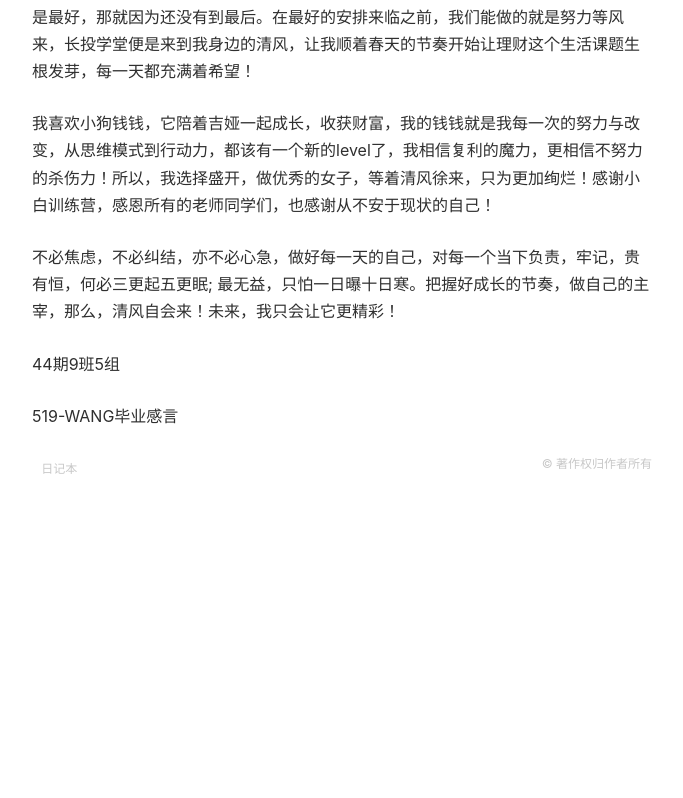
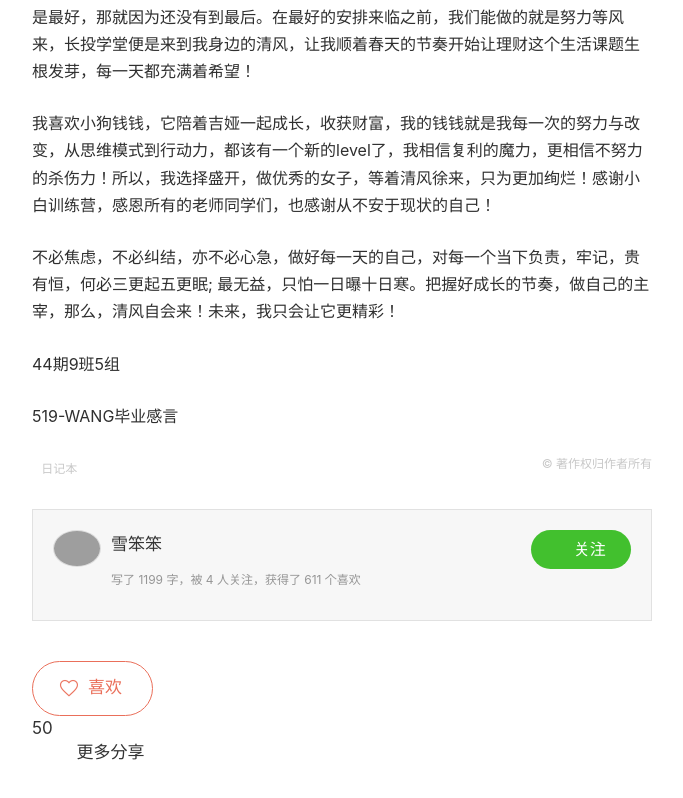
Before and after one commit to mask1007/jianshu-new, a Nuxt app: page /p/123 in a window 1280 px wide. Shown: the part 992-1790 px from the top of the page, without its empty margins (298-981 px from the left). Before the commit the page ends 1541 px from the top, so only its background shows below. Built offline with nearby package versions, Linux system fonts and the light colour scheme; grey boxes are pictures that could not be loaded; a web font is replaced by a local one.

Commit message:
喜欢按钮50%

```diff
--- a/assets/css/index.css
+++ b/assets/css/index.css
@@ -277,61 +277,61 @@
     margin: 0 auto;
     width: 620px;
 }
-.note .post .title{
+.note .post .article .title{
     font-size: 34px;
     font-weight: 7010;
     margin-top: 20px;
     word-break: break-word;
     line-height: 1.3;
 }
-.note .post .author{
+.note .post .article .author{
     margin: 30px 0 40px;
 }
-.note .post .avatar{
+.note .post .article .avatar{
     width: 48px;
     height: 48px;
     vertical-align: middle;
     display: inline-block;
 }
-.note .post .info{
+.note .post .article .info{
     display: inline-block;
     margin-left: 10px;
     vertical-align: middle;
 }
-.note .post .info .name{
+.note .post .article .info .name{
     font-size: 16px;
     vertical-align: middle;
     margin-right: 5px;
 }
-.note .post .info .btn-follow{
+.note .post .article .info .btn-follow{
     display: inline-block;
     font-size: 12px;
     padding: 2px 10px;
     vertical-align: middle;
-    background-color: #3db922;
+    background-color:rgb(66,192,46);
     color: #fff;
     border-radius: 40px;
 }
-.note .post .info .btn-follow span{
+.note .post .article .info .btn-follow span{
     display: inline-block;
     margin-left: 3px;
     vertical-align: middle;
 }
-.note .post .info .meta{
+.note .post .article .info .meta{
     font-size: 12px;
     margin-top: 5px;
     color: #969696;
 }
-.note .post .info .meta span{
+.note .post .article .info .meta span{
     margin-right: 5px;
 }
-.note .post .show-content{
+.note .post .article .show-content{
     font-size: 16px;
     font-weight: 400;
     line-height: 1.7;
     color: #2f2f2f;
 }
-.note .post .show-content p{
+.note .post .article .show-content p{
     margin-bottom: 25px;
 }
 .note .post .show-foot{
@@ -346,3 +346,82 @@
     font-size: 12px;
     color: #c8c8c8;
 }
+.note .post .follow-detail{
+    padding: 20px;
+    font-size: 12px;
+    border: 1px solid #e1e1e1;
+    background-color:#f7f7f7;
+    vertical-align: middle;
+}
+.note .post .follow-detail .info{
+
+}
+.note .post .follow-detail .avatar{
+    width: 48px;
+    height: 48px;
+    float: left;
+    margin-right: 10px;
+}
+.note .post .follow-detail .btn-follow{
+    float: right;
+    width: 100px;
+    font-size: 16px;
+    padding: 8px 0px;
+    background-color:rgb(66,192,46);
+    color: #fff;
+    border-radius: 30px;
+    text-align: center;
+}
+.note .post .follow-detail .btn-follow:hover{
+    background-color: #3db922 ;
+}
+.note .post .follow-detail .btn-follow span{
+    margin-left: 5px;
+}
+.note .post .follow-detail .title{
+    font-size: 17px;
+    vertical-align: middle;
+    line-height: 1.7;
+}
+
+.note .post .follow-detail .info>i{
+    color: #EA9EcB;
+    font-size: 15px;
+    margin-left: 5px;
+    vertical-align: middle;
+}
+.note .post .follow-detail p{
+    color: #969696;
+}
+.note .post .meta-bottom{
+    margin-top: 40px;
+    margin-bottom: 80px;
+}
+.note .post .meta-bottom .like{
+    display: inline-block;
+    position: relative;
+}
+.note .post .meta-bottom .like .like-btn{
+    padding: 13px 0 15px 0;
+    border:1px solid #ea6f5a;
+    font-size: 0;
+    border-radius: 40px;
+}
+.note .post .meta-bottom .like .like-btn:before{
+    content: '';
+    position: absolute;
+    top: 2px;
+    left: 12px;
+    width: 50px;
+    height: 50px;
+    background:url(../img/heart.png);
+    background-position: left;
+    background-repeat: no-repeat;
+    background-size: 1000px 50px;
+}
+.note .post .meta-bottom .like .like-btn a{
+    /*display: inline-block;*/
+    padding: 18px 30px 18px 55px;
+    color:#ea6f5a;
+    font-size: 17px;
+}
--- a/pages/p/_id.vue
+++ b/pages/p/_id.vue
@@ -4,6 +4,7 @@
         <my-header></my-header>
         <div class="note">
             <div class="post">
+
                 <div class="article">
                     <h1 class="title">你若盛开，清风自来</h1>
                     <div class="author">
@@ -37,18 +38,62 @@
                             </div>
                         </div>
                     </div>
+                    <!--文章正文-->
                     <div class="show-content">
                         <p>在这个吃饭上厕所不带手机感觉缺点啥的时代里，信息的获取简直易如反掌，流量就是王道。信息爆炸的每一天，如何获取有效有价值的知识，作出各种选择，我想，人和人的差距就隐形地体现了出来，不选不知道，一选吓一跳。为什么这么说，以前我拿着手机就是浏览娱乐八卦，或者在某宝上买买买喽，再或者就刷抖音，会让人中毒的短视频，就是在那么一个普通的吃饭时间点，我在翻订阅号文章，看到了长投的推荐文章，正好我最近在阅读理财方面的书籍，也是刚好结束了一期理财培训课，果断点了进去，只用了9.9元，我便开始了一场理财体验之旅。</p><p>我用两天时间读完了小狗钱钱，然后紧接着读了水湄姐姐的作品，获益颇多，我把读后感写下来发给了一位超级友好的学姐，跟她一起探讨了许多问题，包括工作中的压力与职业发展的规划，处在迷茫中的我不断得到学姐的帮助和鼓励，而我自己也通过写成功日记，创立成功相册，一天比一天自信快乐起来。我不知道为什么，但神奇的效果就是这样围绕着我，我每天都过得快乐而充实！</p><p>我知道自己需要一只鹅，哈哈，只有读过小狗钱钱的同学才会懂哦，我就开始从储蓄下手，与此同时，我会关注我们小白训练营的信息更新，从晨读，到打鱼，再到分析和实操，每一步的改变都是自己选择向上的结果，我会为自己打鱼得了负分而暗自伤神，但我会认真思考学姐和班班的讲解去发现问题所在；我会为晨读文章而陷入深思，结合自己的实际情况去努力每天进步一点点;我也会为自己按时完成作业而倍感轻松，但我知道真正的操作在以后的日子里！在成长营里，我看到大家的努力和坚持，看到班班学姐们的耐心和热情，也看到我的不足与缺点，我很庆幸自己能够拥有这样一个圈子，一个让自己变得更加美好的圈子，虽然我身在西北偏远地区，各方面都不够发达，但我从来没有放弃努力，我喜欢阅读，所以会去看订阅号的推荐，故而邂逅了长投学堂，读到了水湄姐姐的书，我渴望像群里的那个人一样拔节生长，因为我想早日实现财务自由，可以自由地选择每一天！</p><p>读过仓央嘉措活佛的一本书，叫做 一切都是最好的安排，我对这句话深信不疑，如果不是最好，那就因为还没有到最后。在最好的安排来临之前，我们能做的就是努力等风来，长投学堂便是来到我身边的清风，让我顺着春天的节奏开始让理财这个生活课题生根发芽，每一天都充满着希望！</p><p>我喜欢小狗钱钱，它陪着吉娅一起成长，收获财富，我的钱钱就是我每一次的努力与改变，从思维模式到行动力，都该有一个新的level了，我相信复利的魔力，更相信不努力的杀伤力！所以，我选择盛开，做优秀的女子，等着清风徐来，只为更加绚烂！感谢小白训练营，感恩所有的老师同学们，也感谢从不安于现状的自己！</p><p>不必焦虑，不必纠结，亦不必心急，做好每一天的自己，对每一个当下负责，牢记，贵有恒，何必三更起五更眠; 最无益，只怕一日曝十日寒。把握好成长的节奏，做自己的主宰，那么，清风自会来！未来，我只会让它更精彩！</p><p>44期9班5组</p><p>519-WANG毕业感言</p>
                     </div>
-                    <div class="show-foot">
-                        <nuxt-link to="/note/123" class="notebook">
-                            <i class="fa fa-book"></i>日记本
+
+                </div>
+                <!--底部文章分类信息和版权-->
+                <div class="show-foot">
+                    <nuxt-link to="/note/123" class="notebook">
+                        <i class="fa fa-book"></i>日记本
+                    </nuxt-link>
+                    <div class="copyright">
+                        © 著作权归作者所有
+                    </div>
+                </div>
+                <!--文章底部的作者信息-->
+                <div class="follow-detail">
+                    <div class="info">
+                        <div class="avatar">
+                            <img src="~assets/img/default-avatar.jpg">
+                        </div>
+                        <a href="#" class="btn-follow">
+                            <i class="fa fa-plus"></i>
+                            <span>关注</span>
+                        </a>
+                        <nuxt-link class="title" to="/u/123">
+                            雪笨笨
                         </nuxt-link>
-                        <div class="copyright">
-                            © 著作权归作者所有
+                        <i class="fa fa-venus"></i>
+                        <p>写了 1199 字，被 4 人关注，获得了 611 个喜欢</p>
+                    </div>
+                </div>
+                <!--文章底部的喜欢和分享-->
+                <div class="meta-bottom">
+                    <div class="like">
+                        <div class="like-btn">
+                            <a href="#" class="">喜欢</a>
+                        </div>
+                        <div class="modal-num">
+                            <a href="#">50</a>
                         </div>
                     </div>
-
+                    <div class="share">
+                        <a href="#" class="share-btn">
+                            <i class="fa fa-weixin"></i>
+                        </a>
+                        <a href="#" class="share-btn">
+                            <i class="fa fa-weibo"></i>
+                        </a>
+                        <a href="#" class="share-btn">
+                            <i class="fa fa-photo"></i>
+                        </a>
+                        <a href="#" class="more-share">
+                           更多分享
+                        </a>
+                    </div>
                 </div>
 
             </div>
```
Also changed, not shown: assets/img/heart.png (added), assets/img/zan.png (added).
